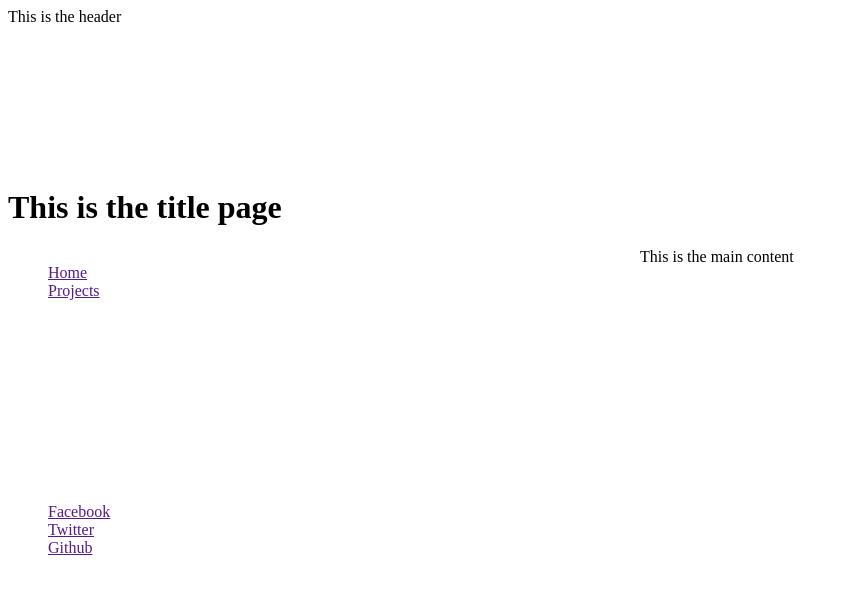
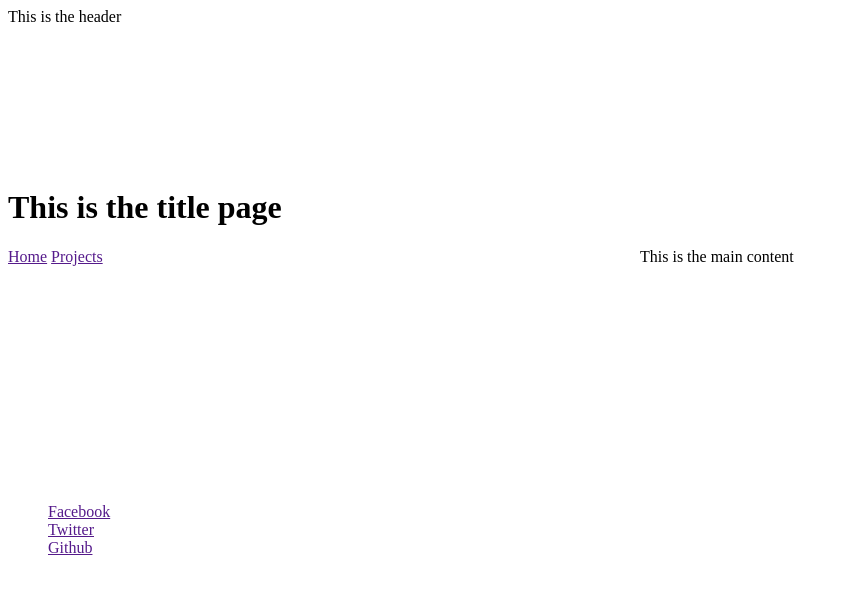
Before and after one commit to tonsaludadez/tonsaludadez.github.io, a plain HTML site: page index.html in a window 1280 px wide. Shown: the whole page, without its empty margins (0-849 px from the left). Drawn offline with Linux system fonts and the light colour scheme.

Commit message:
Update index.html

```diff
--- a/index.html
+++ b/index.html
@@ -9,12 +9,10 @@
     <div class="site">
       <header class="masthead">This is the header</header>
       <h1 class="page-title">This is the title page</h1>
-      <aside class="sidebar">
-        <ul class="nav-menu">
-          <li><a href="">Home</a></li>
-          <li><a href="">Projects</a></li>
-        </ul>
-      </aside>
+      <nav class="nav-menu">
+        <a href="">Home</a></li>
+        <a href="">Projects</a></li>
+      </nav>
       <main class="main-content">This is the main content</main>
       <footer class="footer">
         <ul class="social">
```
